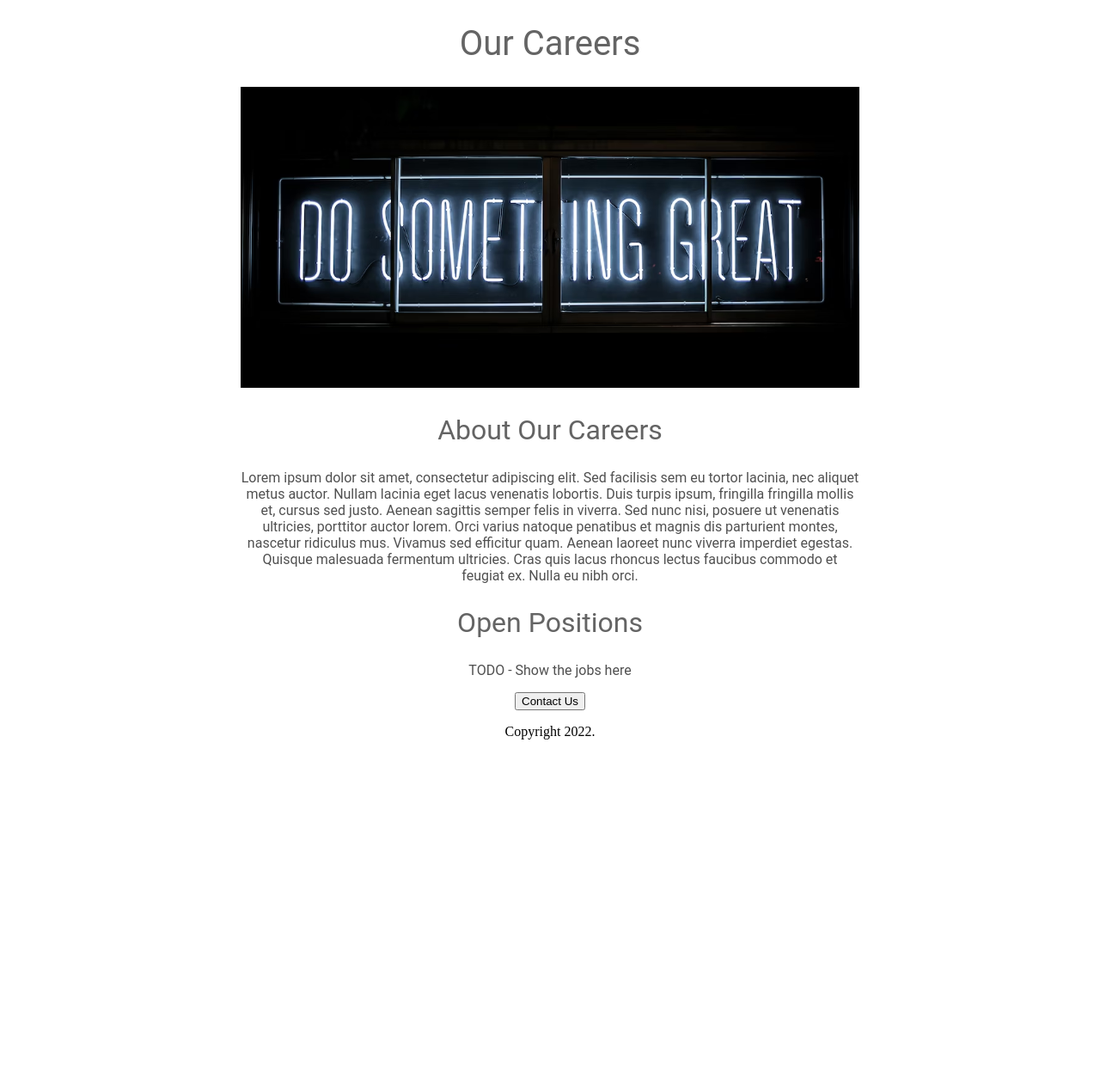
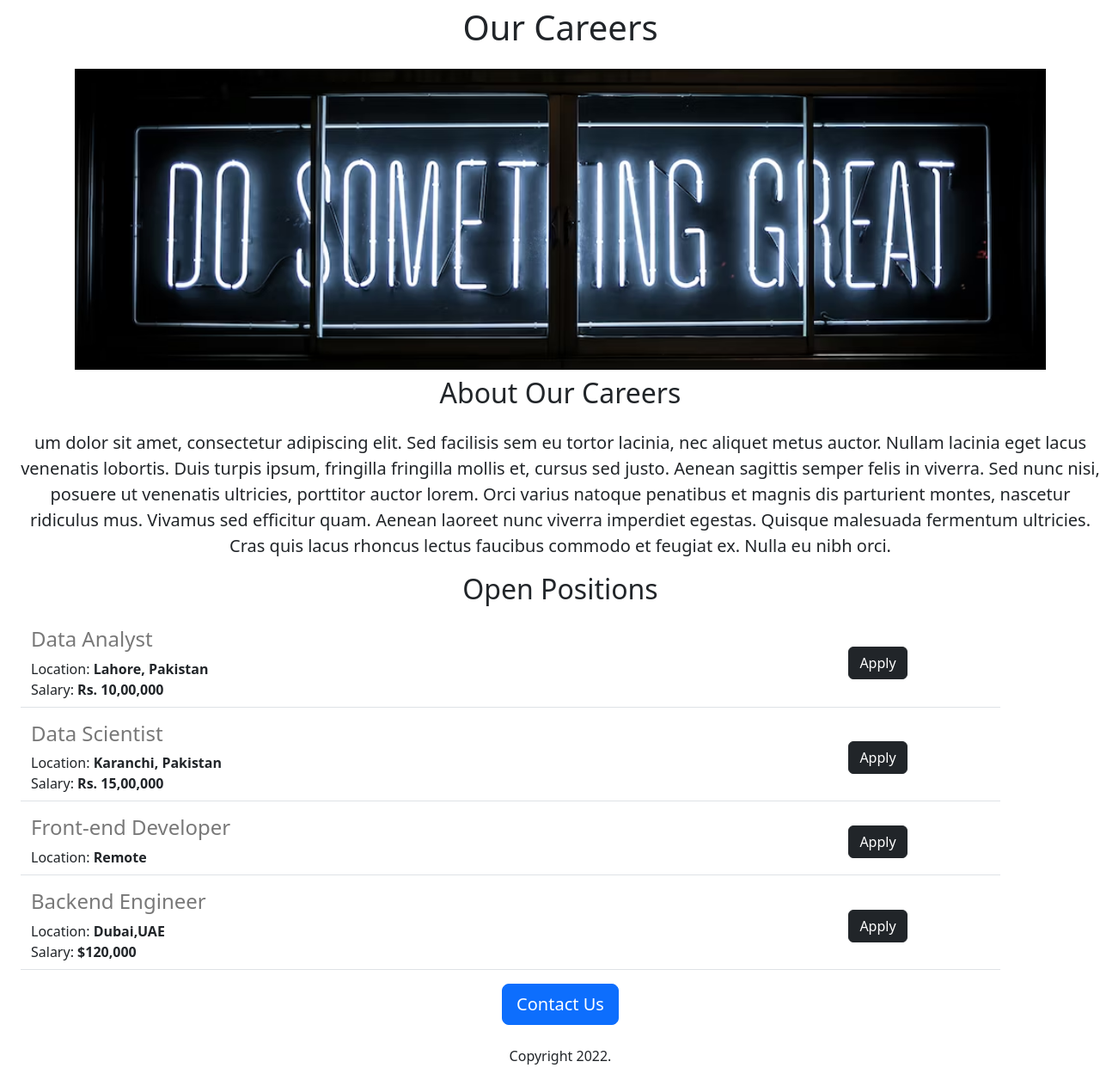
Before and after one commit to yousaf-360/sample, a Flask app: page / in a window 1280 px wide. Shown: the whole page at 86% size. Before the commit the page ends 860 px from the top, so only its background shows below. Run offline with Flask 3, Linux system fonts and the light colour scheme.

Commit message:
edit dynamic data and api route

```diff
--- a/app.py
+++ b/app.py
@@ -1,7 +1,43 @@
-from flask import Flask,render_template
-app=Flask(__name__)
+from flask import Flask, render_template, jsonify
+
+app = Flask(__name__)
+
+jobs_lst = [
+    {
+        'id': 1,
+        'title': 'Data Analyst',
+        'location': 'Lahore, Pakistan',
+        'salary': 'Rs. 10,00,000'
+    },
+    {
+        'id': 2,
+        'title': 'Data Scientist',
+        'location': 'Karanchi, Pakistan',
+        'salary': 'Rs. 15,00,000'
+    },
+    {
+        'id': 3,
+        'title': 'Front-end Developer',
+        'location': 'Remote'
+    },
+    {
+        'id': 3,
+        'title': 'Backend Engineer',
+        'location': 'Dubai,UAE',
+        'salary': '$120,000'
+    },
+]
+
+
 @app.route('/')
 def hello_world():
-  return render_template('home.html')
-if __name__=='__main__':
-  app.run(host='0.0.0.0',debug=True,port=8080)
+  return render_template('home.html', jobs=jobs_lst)
+
+
+@app.route('/api/jobs')
+def list_jobs():
+  return jsonify(jobs_lst)
+
+
+if __name__ == '__main__':
+  app.run(host='0.0.0.0', debug=True, port=8080)
--- a/templates/home.html
+++ b/templates/home.html
@@ -1,52 +1,46 @@
 <!DOCTYPE html>
 <html>
   <head>
+
+    <meta charset="utf-8">
+    <meta name="viewport" content="width=device-width, initial-scale=1">
+
+
+
     <title>Home</title>
+    <link href="https://cdn.jsdelivr.net/npm/bootstrap@5.3.2/dist/css/bootstrap.min.css" rel="stylesheet" integrity="sha384-T3c6CoIi6uLrA9TneNEoa7RxnatzjcDSCmG1MXxSR1GAsXEV/Dwwykc2MPK8M2HN" crossorigin="anonymous">
+
     <style>
-      h1{
-        font-size: 40px;
-        font-family: Roboto;
-        font-weight: normal;
-        color: rgb(100, 100, 100);
-        text-align: center;
-      }
+
       #banner{
-        width: 100%;
+        width: 90%;
         height: 350px;
         object-fit: cover;
       }
-      h2{
-        font-family: Roboto;
-        font-size: 32px;
-        color: rgb(100, 100, 100);
-        text-align: center;
-        font-weight: normal;
-      }
 
-      .bodytext{
-        font-family: Roboto;
-        color: rgb(80,80,80);
-      }
-
-      #container{
-        max-width: 720px;
-        text-align: center;
-        margin: 0 auto 0 auto;
+      .container{
+        text-align: left;
+        margin: 0 0 0 0;
       }
 
     </style>
   </head>
   <body>
-    <div id='container'>
-      <h1>Our Careers</h1>
-      <img id="banner" src='static/new_img.jpg'>
-      <h2>About Our Careers</h2>
-      <p class=bodytext>Lorem ipsum dolor sit amet, consectetur adipiscing elit. Sed facilisis sem eu tortor lacinia, nec aliquet metus auctor. Nullam lacinia eget lacus venenatis lobortis. Duis turpis ipsum, fringilla fringilla mollis et, cursus sed justo. Aenean sagittis semper felis in viverra. Sed nunc nisi, posuere ut venenatis ultricies, porttitor auctor lorem. Orci varius natoque penatibus et magnis dis parturient montes, nascetur ridiculus mus. Vivamus sed efficitur quam. Aenean laoreet nunc viverra imperdiet egestas. Quisque malesuada fermentum ultricies. Cras quis lacus rhoncus lectus faucibus commodo et feugiat ex. Nulla eu nibh orci.</p>
-      <h2>Open Positions</h2>
-      <p class='bodytext'>TODO - Show the jobs here</p>
-      <div style='text-align:center;'>
-        <button>Contact Us</button>
-        <p>Copyright 2022.</p>
+    <div class='text-center md-4 ms-4'>
+      <h1 class='text-center mt-2 mb-4'>Our Careers</h1>
+      <img class='img-fluid' id='banner' src='static/new_img.jpg'>
+      <h2 class='text-center mt-2 mb-4'>About Our Careers</h2>
+      <p class='lead'>um dolor sit amet, consectetur adipiscing elit. Sed facilisis sem eu tortor lacinia, nec aliquet metus auctor. Nullam lacinia eget lacus venenatis lobortis. Duis turpis ipsum, fringilla fringilla mollis et, cursus sed justo. Aenean sagittis semper felis in viverra. Sed nunc nisi, posuere ut venenatis ultricies, porttitor auctor lorem. Orci varius natoque penatibus et magnis dis parturient montes, nascetur ridiculus mus. Vivamus sed efficitur quam. Aenean laoreet nunc viverra imperdiet egestas. Quisque malesuada fermentum ultricies. Cras quis lacus rhoncus lectus faucibus commodo et feugiat ex. Nulla eu nibh orci.</p>
+      <h2 class='text-center mt-2 mb-4'>Open Positions</h2>
+      <div class='container'>
+        {% for job in jobs %}
+          {% include 'jobitem.html' %}
+
+        {% endfor %}
+      </div>
+      <div style='text-center'>
+        <button class='btn btn-primary btn-lg'>Contact Us</button>
+        <p class='mt-4'>Copyright 2022.</p>
       </div>
 
     </div>
--- /dev/null
+++ b/templates/jobitem.html
@@ -0,0 +1,18 @@
+<div class='border-bottom row' style='margin-bottom: 16px; padding-bottom: 8px;'>
+  <div class='col-9'>
+    <h4 style='color: rgb(120, 120, 120)'>
+      {{ job['title'] }}
+    </h4>
+    <div>
+      Location: <b>{{ job['location'] }}</b>
+    </div>
+    {% if 'salary' in job %}
+      <div>
+        Salary: <b>{{ job['salary'] }}</b>
+      </div>
+    {% endif %}
+  </div>
+  <div class='col-3 d-flex align-items-center justify-content-center'>
+    <button type="button" class="btn btn-dark row text-center">Apply</button>
+  </div>
+</div>
```
